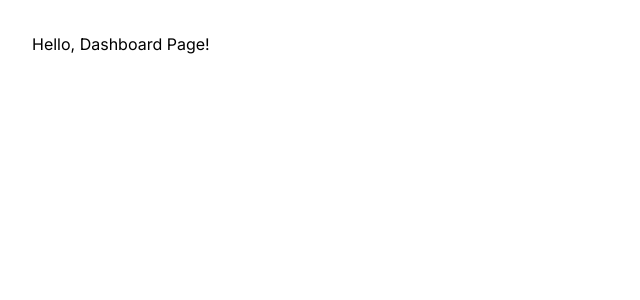
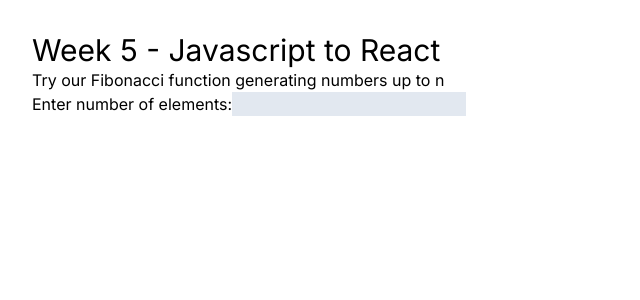
Before and after one commit to jakobnunnendorf/OCaml-Next-Python, a Next.js app: page /week-5 in a window 1280 px wide. Shown: the top 300 px of the page, without its empty margins (0-640 px from the left). Built offline with nearby package versions, Linux system fonts and the light colour scheme.

Commit message:
make the fibonacci function available
Co-authored-by: IVectorI <IVectorI@users.noreply.github.com>

```diff
--- a/src/app/week-5/layout.js
+++ b/src/app/week-5/layout.js
@@ -1,3 +1,10 @@
-export default function Page() {
-    return <h1>Hello, Dashboard Page!</h1>;
+export default function Page({
+    children, // will be a page or nested layout
+}) {
+    return (
+        <section>
+            <h1 className="text-3xl">Week 5 - Javascript to React</h1>
+            {children}
+        </section>
+    );
 }
--- a/src/app/week-5/page.js
+++ b/src/app/week-5/page.js
@@ -1,5 +1,28 @@
+"use client";
+import React from "react";
 import fibonacci from "./fibonacci/fibonacci";
 
 export default function Page() {
-    return <pre>{fibonacci(10)}</pre>;
+    const [n, setN] = React.useState(0);
+    return (
+        <div>
+            <h2>Try our Fibonacci function generating numbers up to n</h2>
+            <label>
+                Enter number of elements:
+                <input
+                    onChange={(e) => setN(parseInt(e.target.value))}
+                    type="text"
+                    placeholder=""
+                    className="bg-slate-200"
+                />
+            </label>
+            <pre>
+                {fibonacci(n).map((element) => {
+                    return `${element}, `;
+                })}
+            </pre>
+        </div>
+    );
 }
+
+// yarn dev
```
